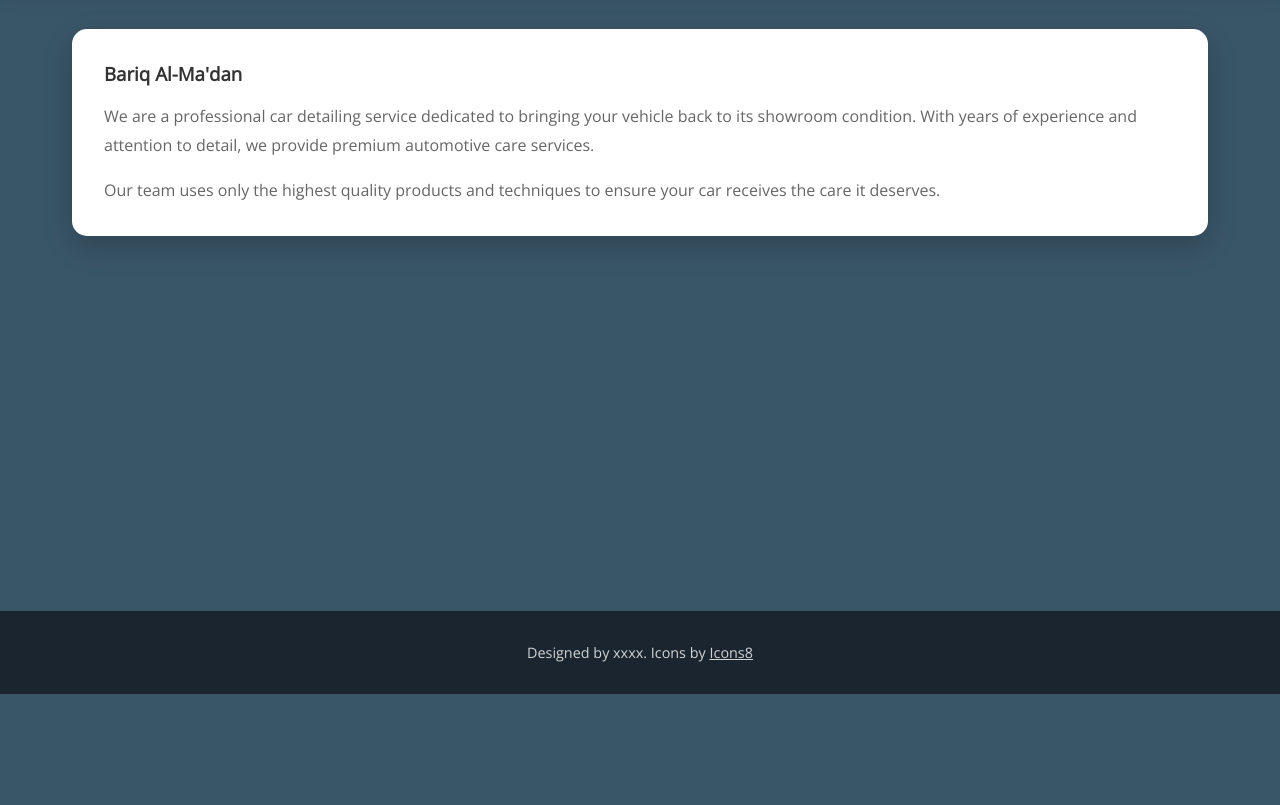
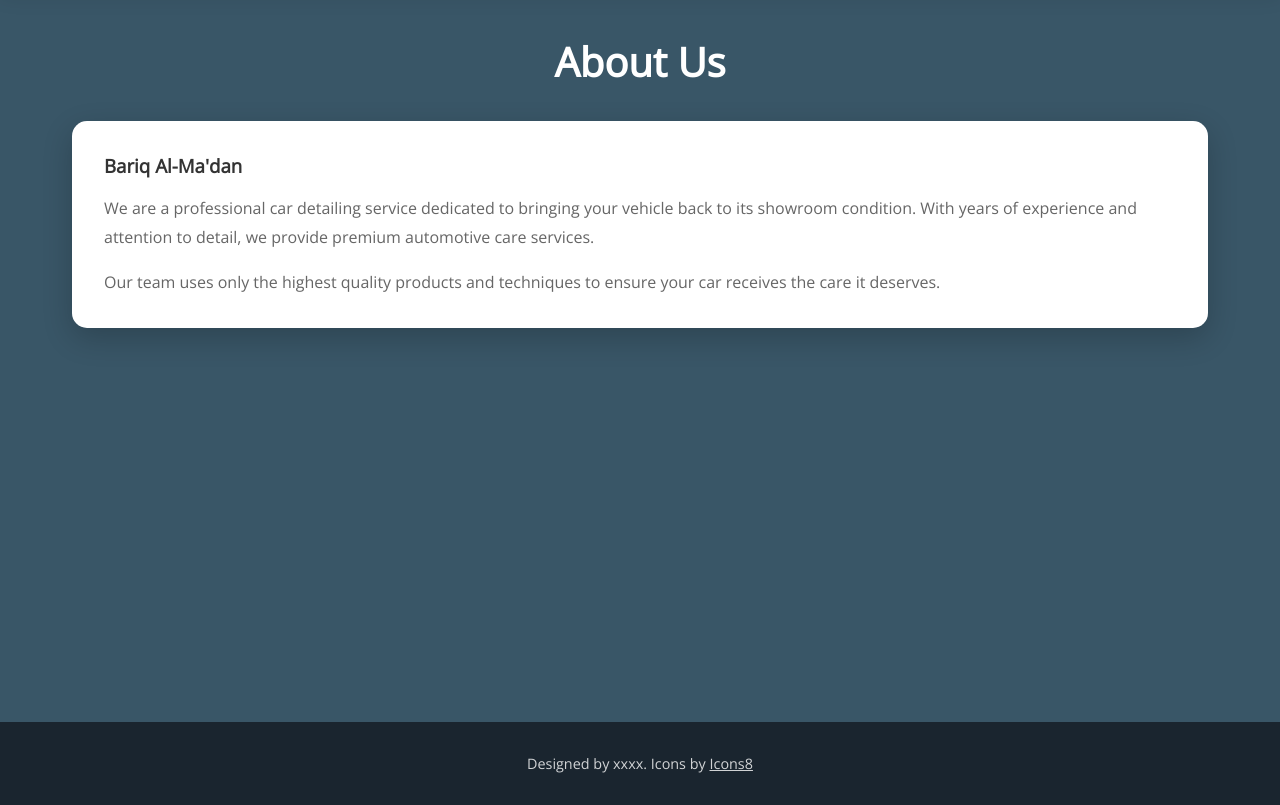
Before and after one commit to AlwardHafez/Test.booking, a plain HTML site: page index.html in a window 1280 px wide. Both pictures are taken after a click on the link "About Us". Shown: the part 106-911 px from the top of the page. Before the commit the page ends 800 px from the top, so only its background shows below. Drawn offline with nearby package versions, Linux system fonts and the light colour scheme.

Commit message:
Update index.html

```diff
--- a/index.html
+++ b/index.html
@@ -15,6 +15,7 @@
         height: 80vh;
         width: 100%;
         overflow: hidden;
+        margin-top: 0; /* No margin for hero carousel */
         }
 
         .swiper-slide {
@@ -131,6 +132,13 @@
             display: flex;
             flex-direction: column;
         }
+
+        /* Page sections - add top margin to account for fixed navbar */
+        .page-section {
+            margin-top: 120px; /* Account for navbar height + some extra space */
+            min-height: calc(100vh - 120px);
+        }
+
         /* Sticky Navigation */
         .navbar {
             position: fixed;
@@ -314,15 +322,30 @@
             text-shadow: 1px 1px 2px rgba(0,0,0,0.5);
         }
 
+        /* Container styling for proper spacing */
         .container {
             max-width: 1200px;
             margin: 0 auto;
-            padding: 3rem 2rem 2rem;
+            padding: 0 2rem;
+        }
+
+        /* Ensure section headers are properly spaced */
+        .page-section h2 {
+            margin-top: 0;
+            padding-top: 20px;
+        }
+
+        /* About and Contact sections specific styling */
+        #about .container,
+        #contact .container {
+            padding-top: 20px;
         }
 
         /* Page Sections */
         .page-section {
             display: none;
+            margin-top: 100px; /* Account for fixed navbar height */
+            min-height: calc(100vh - 120px);
         }
 
         .page-section.active {
```
